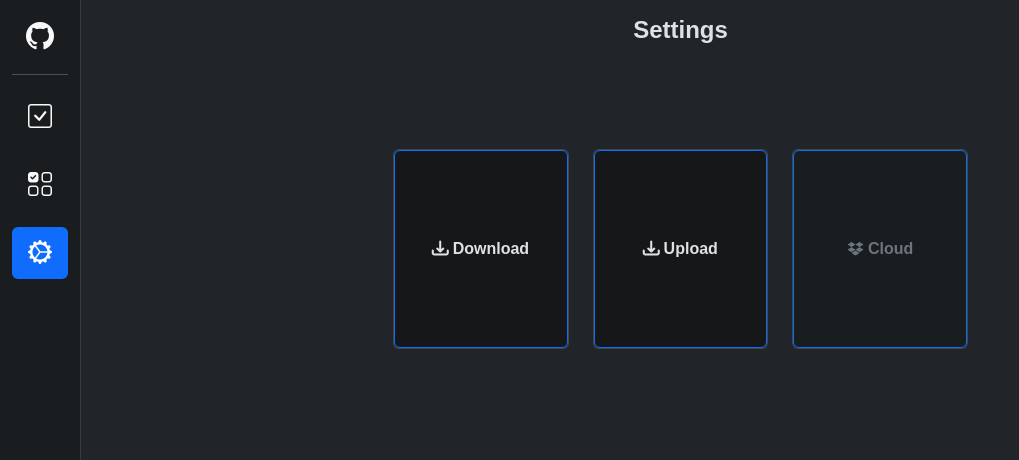
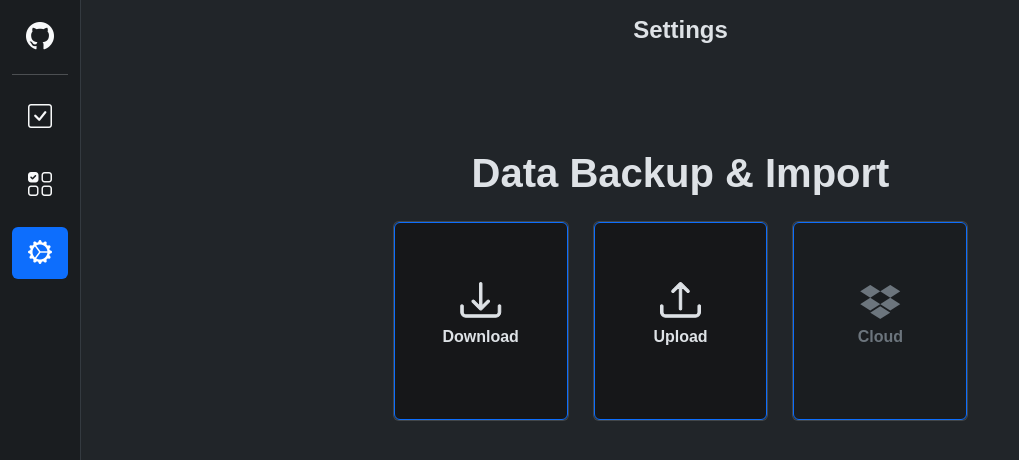
Before and after one commit to yz-dev21/poly-todo, a SvelteKit app: page / in a window 1280 px wide. Both pictures are taken after a click on the button 40 px from the left and 253 px from the top of the page. Shown: the top 460 px of the page, without its empty margins (0-1019 px from the left). Built offline with nearby package versions, Linux system fonts and the light colour scheme; a web font is replaced by a local one.

Commit message:
(refactor) css refactoring

```diff
--- a/src/routes/nav/navItem.svelte
+++ b/src/routes/nav/navItem.svelte
@@ -20,7 +20,7 @@
 	}
 	.selected {
 		color: white !important;
-		background-color: #106cfc;
+		background-color: var(--bs-primary);
 		outline: none;
 	}
 </style>
--- a/src/routes/settings.svelte
+++ b/src/routes/settings.svelte
@@ -45,14 +45,18 @@
 </div>
 <div class="row d-flex justify-content-center align-items-center">
 	<div class="col-md-6 mt-5">
-		<div class="row">
+		<div class="row text-center">
+			<div class="col"><span class="h1 title">Data Backup & Import</span></div>
+		</div>
+		<div class="row mt-4">
 			<div class="col">
 				<div class="card big-card">
 					<button
 						class="card-body bg-secondary-subtle border border-primary rounded title"
 						on:click={() => download()}
 					>
-						<i class="bi bi-download bold-icon"></i> Download
+						<i class="bi bi-download bold-icon h1 mt-5"></i>
+						<p class="">Download</p>
 					</button>
 				</div>
 			</div>
@@ -62,9 +66,9 @@
 						class="card-body bg-secondary-subtle border border-primary rounded title"
 						on:click={() => fileInput.click()}
 					>
-						<i class="bi bi-download bold-icon"></i> Upload
+						<i class="bi bi-upload bold-icon h1"></i>
+						<p>Upload</p>
 					</button>
-
 					<input
 						type="file"
 						class="d-none"
@@ -77,7 +81,10 @@
 			<div class="col">
 				<div class="card big-card">
 					<button class="card-body bg-dark-subtle border border-primary rounded title" disabled>
-						<div class="text-secondary"><i class="bi bi-dropbox"></i> Cloud</div></button
+						<div class="text-secondary">
+							<i class="bi bi-dropbox h1"></i>
+							<p>Cloud</p>
+						</div></button
 					>
 				</div>
 			</div>
```
